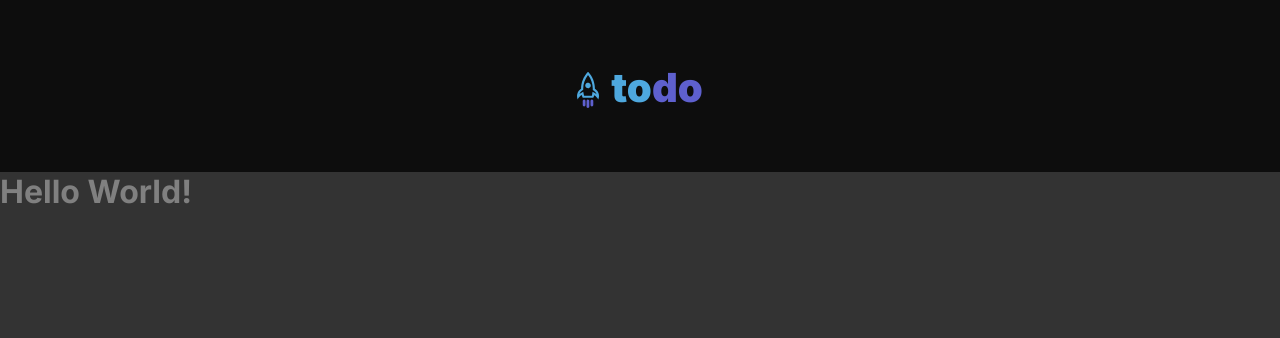
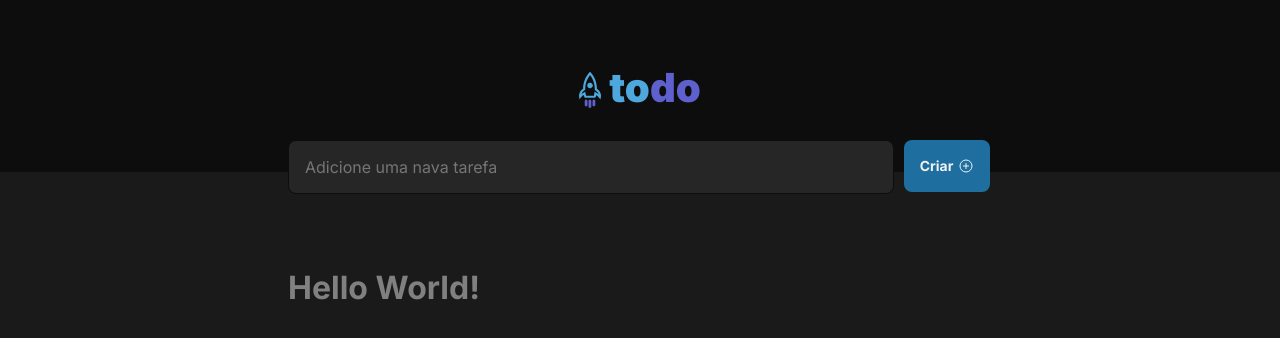
Before and after one commit to FernandoLelis/Desafio-01-todo-list, a React (Vite) app in the folder todo-list/: page / in a window 1280 px wide. Shown: the top 338 px of the page. Built offline with nearby package versions, Linux system fonts and the light colour scheme.

Commit message:
NewTask finalizada

```diff
--- a/todo-list/package.json
+++ b/todo-list/package.json
@@ -9,6 +9,7 @@
     "preview": "vite preview"
   },
   "dependencies": {
+    "phosphor-react": "^1.4.1",
     "react": "^18.2.0",
     "react-dom": "^18.2.0"
   },
--- a/todo-list/src/App.jsx
+++ b/todo-list/src/App.jsx
@@ -1,12 +1,22 @@
 import { Header } from './components/Header';
+import { NewTask } from './components/NewTask';
+
 import './global.css';
+
+import styles from './App.module.css';
 
 function App() {
 
   return (
     <>
       <Header />
-      <h1>Hello World!</h1>
+
+      <div className={styles.wrapper}>
+        <NewTask />
+        <main>
+        <h1>Hello World!</h1>
+        </main>
+      </div>
     </>
   )
 }
--- /dev/null
+++ b/todo-list/src/App.module.css
@@ -0,0 +1,8 @@
+.wrapper {
+    max-width: 46rem;
+    margin: 2rem auto;
+    padding: 0 1rem;
+
+    display: grid;
+    gap: 4rem
+}
--- a/todo-list/src/components/Header.module.css
+++ b/todo-list/src/components/Header.module.css
@@ -7,7 +7,7 @@
 
 .header img {
     height: 2.25rem;
-    padding-right: 0.75rem;
+    padding-right: 0.5rem;
 }
 
 .header strong {
--- /dev/null
+++ b/todo-list/src/components/NewTask.jsx
@@ -0,0 +1,23 @@
+import { PlusCircle } from 'phosphor-react';
+
+import styles from './NewTask.module.css';
+
+import plus from '../assets/plus.svg';
+
+export function NewTask() {
+    return (
+        <div className={styles.newTask}>
+            <form className={styles.newTaskForm}>
+
+                <textarea
+                placeholder="Adicione uma nava tarefa"
+                />
+
+                <button type="submit">
+                    Criar
+                    <PlusCircle size={16} />
+                </button>
+            </form>
+        </div>
+    );
+}
--- /dev/null
+++ b/todo-list/src/components/NewTask.module.css
@@ -0,0 +1,53 @@
+.newTask {
+    display: flex;
+    justify-content: center;
+    padding: 0;
+
+    margin-top: -4rem;
+}
+
+.newTaskForm {
+    width: 100%;
+    max-width: 46rem;
+    margin: 0 auto;
+    padding: 0;
+
+    display: grid;
+    grid-template-columns: 1fr 90px;
+    gap: 0.5rem;
+
+}
+
+.newTaskForm textarea {
+    background: var(--gray-500);
+    border: 1px solid var(--gray-700);
+    border-radius: 8px;
+    resize: none;
+    height: 3.37rem;
+    padding: 1rem;
+
+
+}
+
+.newTaskForm button[type=submit] {
+    background: var(--blueDark);
+    color: var(--gray-100);
+    font-size: 0.87rem;
+    font-weight: bold;
+    border: 0;
+    height: 3.25rem;
+    margin: 0 auto;
+    padding: 0 1rem;
+    border-radius: 8px;
+    cursor: pointer;
+
+    display: flex;
+    align-items: center;
+    gap: 0.3rem;
+
+    transition: background-color 0.1s;
+}
+
+.newTaskForm button[type=submit]:hover {
+    background: var(--blue);
+}
--- a/todo-list/src/global.css
+++ b/todo-list/src/global.css
@@ -16,6 +16,11 @@
     --danger: #e25858;
 }
 
+:focus {
+    outline: transparent;
+    box-shadow: 0 0 0 2px var(--blueDark)
+}
+
 * {
     margin: 0;
     padding: 0;
@@ -23,7 +28,7 @@
 }
 
 body {
-    background: var(--gray-400);
+    background: var(--gray-600);
     color: var(--gray-300);
     -webkit-font-smoothing: antialiased;
 }
```
Also changed, not shown: todo-list/src/assets/plus.svg (added), 1 other file (tests, documents, lock files or other folders).
